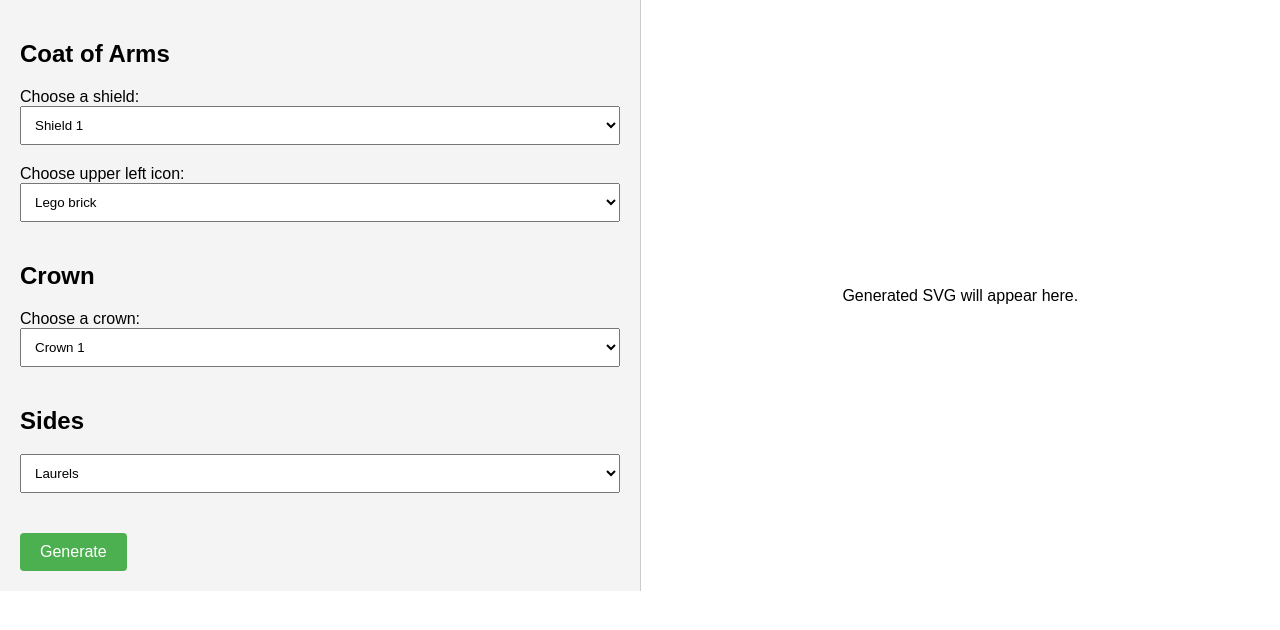
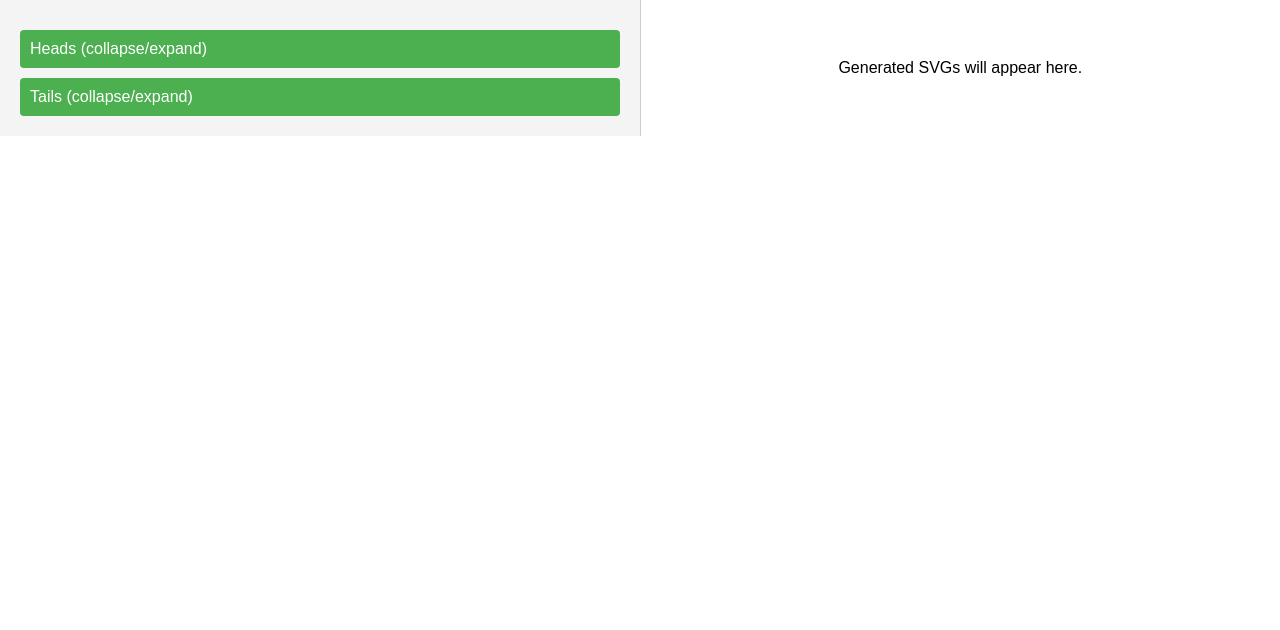
Before and after one commit to zwindler/beautiful_coin, a Flask app: page / in a window 1280 px wide. Shown: the top 630 px of the page. Run offline with Flask 3, Linux system fonts and the light colour scheme.

Commit message:
chore: WIP 2 sides of the coin

```diff
--- a/app.py
+++ b/app.py
@@ -1,4 +1,4 @@
-from flask import Flask, render_template, request, send_file
+from flask import Flask, render_template, request, jsonify
 import modules.elements as elements
 
 app = Flask(__name__)
@@ -10,18 +10,35 @@ def index():
 
 @app.route("/generate", methods=["POST"])
 def generate():
-    """Generate coat of arms and coin based on selected crown."""
-    crown_path = request.form["crown"]
-    shield_path = request.form["shield"]
-    laurels_path = request.form["sides"]
+    """Generate coat of arms and coin based on selection in UI."""
+    heads_crown_path = request.form["crown"]
+    heads_icon_path = request.form["icon-heads"]
+    heads_laurels_path = request.form["sides-heads"]
+    tails_crown_path = request.form["crown-tails"]
+    tails_shield_path = request.form["shield-tails"]
+    tails_laurels_path = request.form["sides-tails"]
+
+    # Paths for output files
+    heads_svg = "output/coin-heads.svg"
+    tails_svg = "output/coin-tails.svg"
     coat_of_arms_path = "output/coat_of_arms.svg"
-    coin_output_path = "output/coin.svg"
 
-    # Call functions to generate SVGs
-    elements.create_coat_of_arms(coat_of_arms_path, shield_path)
-    elements.create_coin(coin_output_path, coat_of_arms_path, crown_path, laurels_path)
+    # Heads always have a single SVG as "head"
+    elements.create_coin(heads_svg, heads_icon_path, heads_crown_path, heads_laurels_path)
+    # Tails always have a coat_of_arms
+    elements.create_coat_of_arms(coat_of_arms_path, tails_shield_path)
+    elements.create_coin(tails_svg, coat_of_arms_path, tails_crown_path, tails_laurels_path)
 
-    return send_file(coin_output_path, mimetype="image/svg+xml")
+    with open(heads_svg, "r") as f:
+        heads_svg_content = f.read()
+
+    with open(tails_svg, "r") as f:
+        tails_svg_content = f.read()
+
+    return jsonify({
+        "heads": heads_svg_content,
+        "tails": tails_svg_content
+    })
 
 if __name__ == "__main__":
     app.run(debug=True)
--- a/templates/index.html
+++ b/templates/index.html
@@ -3,7 +3,7 @@
 <head>
     <meta charset="UTF-8">
     <meta name="viewport" content="width=device-width, initial-scale=1.0">
-    <title>Beautiful coin generator</title>
+    <title>Beautiful Coin Generator</title>
     <style>
         body {
             display: flex;
@@ -24,21 +24,33 @@
             justify-content: center;
             align-items: center;
         }
-        button {
-            display: block;
-            margin-top: 20px;
-            padding: 10px 20px;
-            font-size: 16px;
-            cursor: pointer;
+        .collapsible {
             background-color: #4CAF50;
             color: white;
+            cursor: pointer;
+            padding: 10px;
             border: none;
             border-radius: 4px;
+            text-align: left;
+            font-size: 16px;
+            margin-top: 10px;
+            width: 100%;
         }
-        button:hover {
+        .collapsible:hover {
             background-color: #45a049;
         }
-        select {
+        .content {
+            display: none;
+            padding: 10px;
+            margin-top: 5px;
+            background-color: #f9f9f9;
+            border: 1px solid #ccc;
+            border-radius: 4px;
+        }
+        .content.open {
+            display: block;
+        }
+        select, input {
             width: 100%;
             padding: 10px;
             margin-bottom: 20px;
@@ -52,15 +64,47 @@
 <body>
     <div id="left">
         <form id="generator-form">
-            <h2>Coat of Arms</h2>
-            <label for="shield">Choose a shield:</label>
-            <select name="shield" id="shield">
+            <button type="button" class="collapsible">Heads (collapse/expand)</button>
+            <div class="content">
+                <label for="crown-heads">Choose a crown:</label>
+                <select name="crown" id="crown">
+                    <option value="none">None</option>
+                    <option value="svg/crown1.svg">Crown 1</option>
+                    <option value="svg/crown2.svg">Crown 2</option>
+                    <option value="svg/crown3.svg">Crown 3</option>
+                </select>
+                <label for="icon-heads">Choose an icon for heads:</label>
+                <select name="icon-heads" id="icon-heads">
+                    <option value="svg/icon7.svg">3D printer</option>
+                </select>
+                <label for="sides-heads">Choose text or laurels</label>
+                <select name="sides-heads" id="sides-heads">
+                    <option value="none">Text</option>
+                    <option value="svg/laurels1.svg">Laurels</option>
+                </select>
+            </div>
+            <button type="button" class="collapsible">Tails (collapse/expand)</button>
+            <div class="content">
+                <label for="shield-tails">Choose a shield:</label>
+                <select name="shield-tails" id="shield-tails">
                     <option value="svg/shield1.svg">Shield 1</option>
                     <option value="svg/shield2.svg">Shield 2</option>
                     <option value="svg/shield3.svg">Shield 3</option>
                 </select>
-            <label for="upperleft">Choose upper left icon:</label>
-            <select name="upperleft" id="upperleft">
+                <label for="crown-tails">Choose a crown:</label>
+                <select name="crown-tails" id="crown-tails">
+                    <option value="none">None</option>
+                    <option value="svg/crown1.svg">Crown 1</option>
+                    <option value="svg/crown2.svg">Crown 2</option>
+                    <option value="svg/crown3.svg">Crown 3</option>
+                </select>
+                <label for="sides-tails">Choose text or laurels</label>
+                <select name="sides-tails" id="sides-tails">
+                    <option value="none">Text</option>
+                    <option value="svg/laurels1.svg">Laurels</option>
+                </select>
+                <label for="upperleft-tails">Choose upper left icon:</label>
+                <select name="upperleft-tails" id="upperleft-tails">
                     <option value="svg/icon1.svg">Lego brick</option>
                     <option value="svg/icon2.svg">Diamond</option>
                     <option value="svg/icon3.svg">Speeding truck</option>
@@ -68,43 +112,48 @@
                     <option value="svg/icon5.svg">Truck</option>
                     <option value="svg/icon6.svg">Turned Lego brick</option>
                 </select>
-            <h2>Crown</h2>
-            <label for="crown">Choose a crown:</label>
-            <select name="crown" id="crown">
-                <option value="svg/crown1.svg">Crown 1</option>
-                <option value="svg/crown2.svg">Crown 2</option>
-                <option value="svg/crown3.svg">Crown 3</option>
-                <option value="none">None</option>
-            </select>
-            <h2>Sides</h2>
-            <select name="sides" id="sides">
-                <option value="svg/laurels1.svg">Laurels</option>
-                <option value="none">Text</option>
-            </select>
-            <button type="submit">Generate</button>
+            </div>
         </form>
     </div>
     <div id="right">
         <div id="output">
-            <p>Generated SVG will appear here.</p>
+            <p>Generated SVGs will appear here.</p>
         </div>
     </div>
     <script>
+        // Toggle collapsible sections
+        document.querySelectorAll('.collapsible').forEach(button => {
+            button.addEventListener('click', () => {
+                const content = button.nextElementSibling;
+                content.classList.toggle('open');
+            });
+        });
+
+        // Trigger SVG generation on form changes
         const form = document.getElementById('generator-form');
         const output = document.getElementById('output');
 
-        form.addEventListener('submit', async (event) => {
-            event.preventDefault();
+        form.addEventListener('change', async () => {
             const formData = new FormData(form);
             const response = await fetch('/generate', {
                 method: 'POST',
                 body: formData,
             });
+
             if (response.ok) {
-                const svgContent = await response.text();
-                output.innerHTML = svgContent;
+                const data = await response.json();
+                output.innerHTML = `
+                    <div>
+                        <h3>Heads</h3>
+                        <div>${data.heads}</div>
+                    </div>
+                    <div>
+                        <h3>Tails</h3>
+                        <div>${data.tails}</div>
+                    </div>
+                `;
             } else {
-                output.innerHTML = `<p>Error generating SVG. Please try again.</p>`;
+                output.innerHTML = `<p>Error generating SVGs. Please try again.</p>`;
             }
         });
     </script>
```
Also changed, not shown: output/coat_of_arms.svg (deleted), output/coin.svg (deleted), svg/icon7.svg (added). Lines whose indentation alone changed are shown as unchanged.
